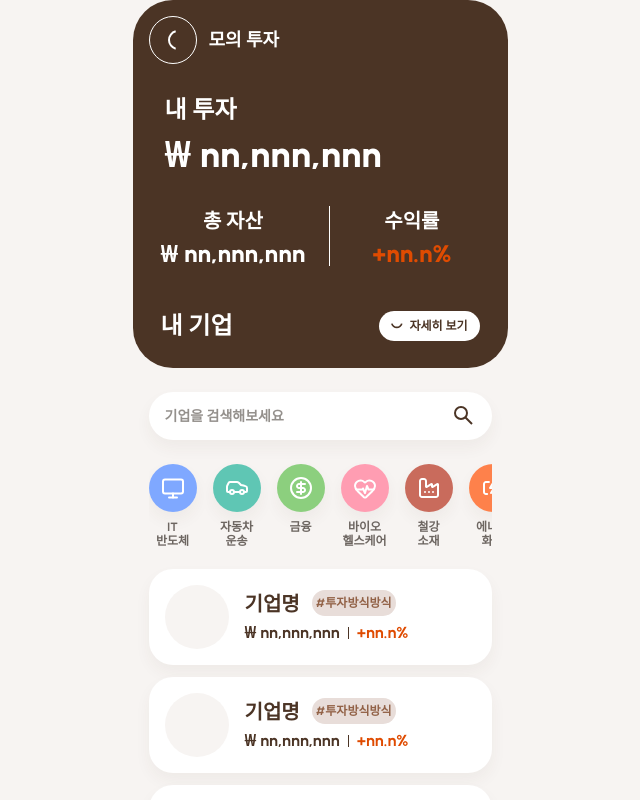
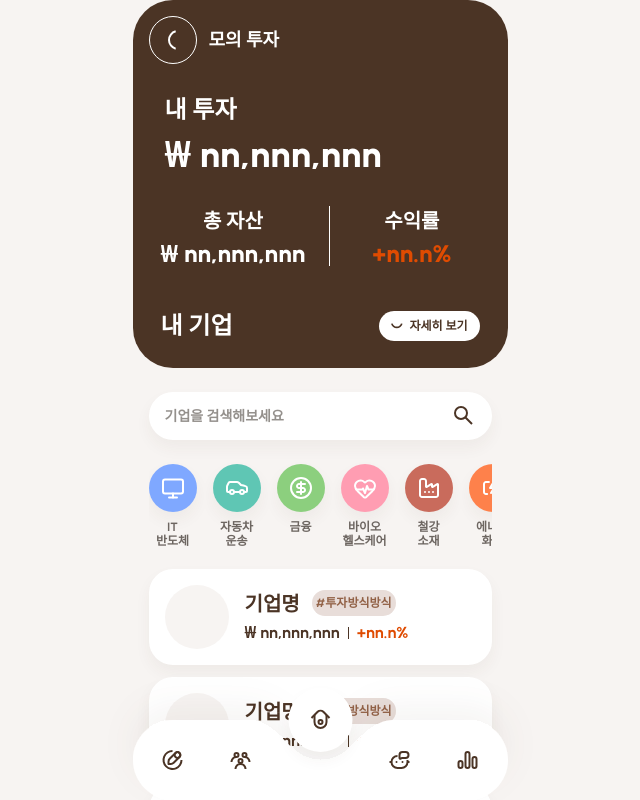
Before and after one commit to MJU-Capstone-Design-1/Jumoney-FE, a Next.js app: page /mockinvestment in a window 1280 px wide. Shown: the whole page, without its empty margins (320-960 px from the left). Built offline with nearby package versions, Linux system fonts and the light colour scheme; a web font is replaced by a local one.

Commit message:
✨ Feat: 모의투자 페이지에 바텀탭바 추가

```diff
--- a/src/app/(main)/mockinvestment/page.tsx
+++ b/src/app/(main)/mockinvestment/page.tsx
@@ -1,5 +1,6 @@
 'use client';
 
+import { BottomTabBar } from '@/components/bottomTabBar';
 import { CompanyCard } from '@/features/mockinvestment/companyCard';
 import { CompanySearchInput } from '@/features/mockinvestment/companySearchInput';
 import { FieldButton, FieldType } from '@/features/mockinvestment/fieldButton';
@@ -21,8 +22,9 @@ const MockInvestmentPage = () => {
   ];
 
   return (
+    <div className='relative h-screen w-full overflow-hidden'>
       <motion.div
-      className='flex h-screen w-full flex-col'
+        className='flex h-screen w-full flex-col overflow-y-auto pb-[5.625rem]'
         initial={{ opacity: 0 }}
         animate={{ opacity: 1 }}
         transition={{ duration: 0.5 }}
@@ -115,6 +117,8 @@ const MockInvestmentPage = () => {
           </div>
         </div>
       </motion.div>
+      <BottomTabBar />
+    </div>
   );
 };
 
```
Lines whose indentation alone changed are shown as unchanged.
